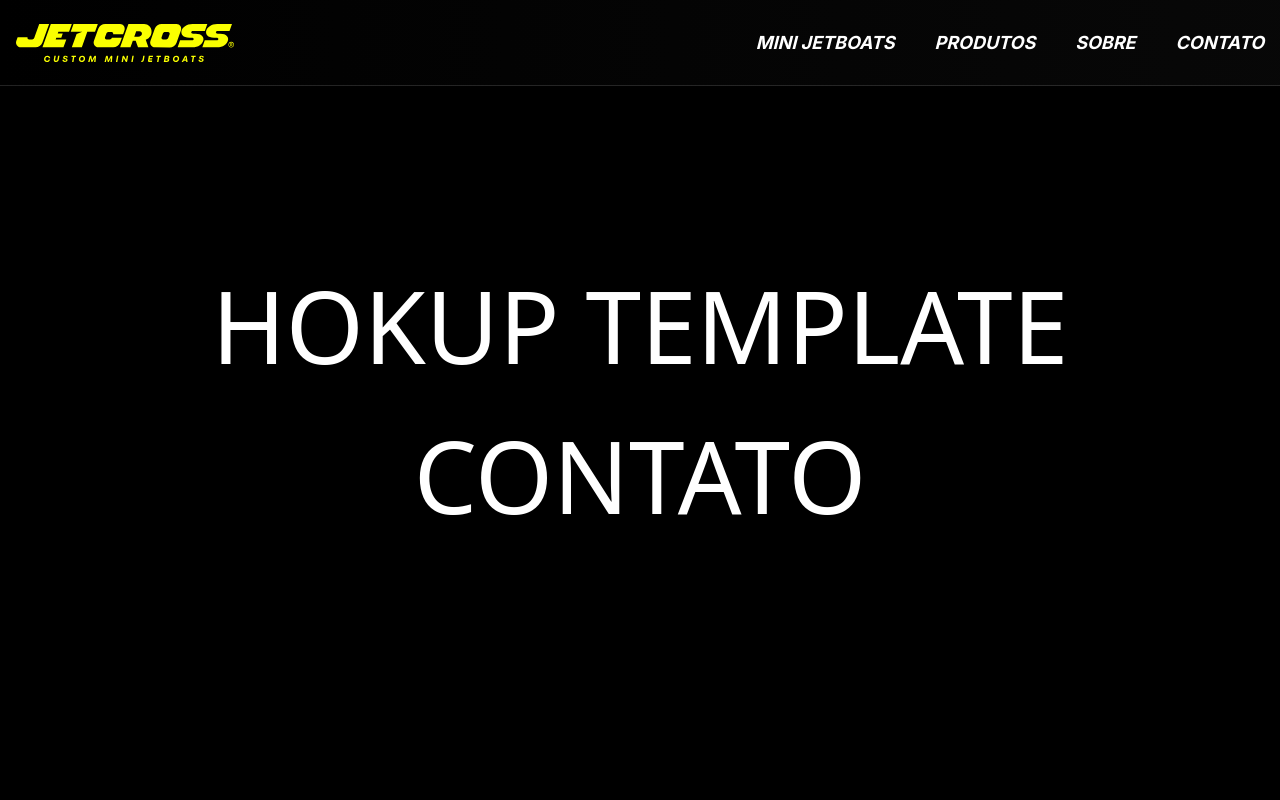
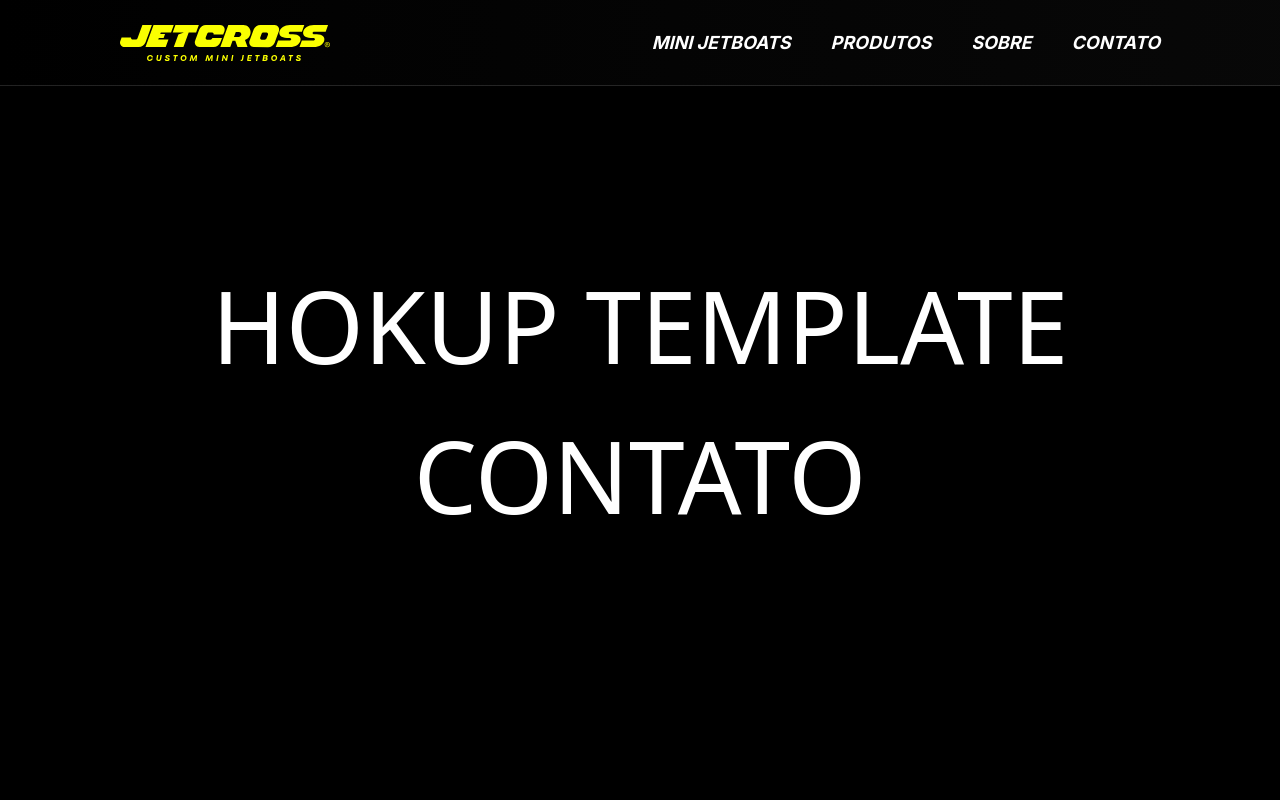
Before and after one commit to bernardojb/jetcross, a Next.js app: page /contato in a window 1280 px wide. Shown: the top 800 px of the page. Built offline with nearby package versions, Linux system fonts and the light colour scheme.

Commit message:
ajustes revisão 1.0

```diff
--- a/components/header/Header.js
+++ b/components/header/Header.js
@@ -84,7 +84,8 @@ export default function Header() {
         variants={openNav}
         initial={false}
       >
-        <div className="mx-auto flex h-[86px] min-h-[86px] w-full flex-row items-center">
+        <div className="grid grid-cols-12">
+        <div className="col-span-10 col-start-2 mx-auto flex h-[86px] min-h-[86px] w-full flex-row items-center">
           {/* Logo */}
           <a href="/" className="hidden lg:block pr-5">
             <Image
@@ -138,8 +139,10 @@ export default function Header() {
             CONTATO
           </Link>
         </div>
+        </div>
 
-        <div
+
+        {/* <div
           className={`${toggle ? "" : "hidden"} container flex h-full flex-col justify-between lg:hidden`}
         >
           <motion.div
@@ -193,7 +196,7 @@ export default function Header() {
               {generalData.email}
             </a>
           </motion.div>
-        </div>
+        </div> */}
       </motion.div>
     </>
   );
```
